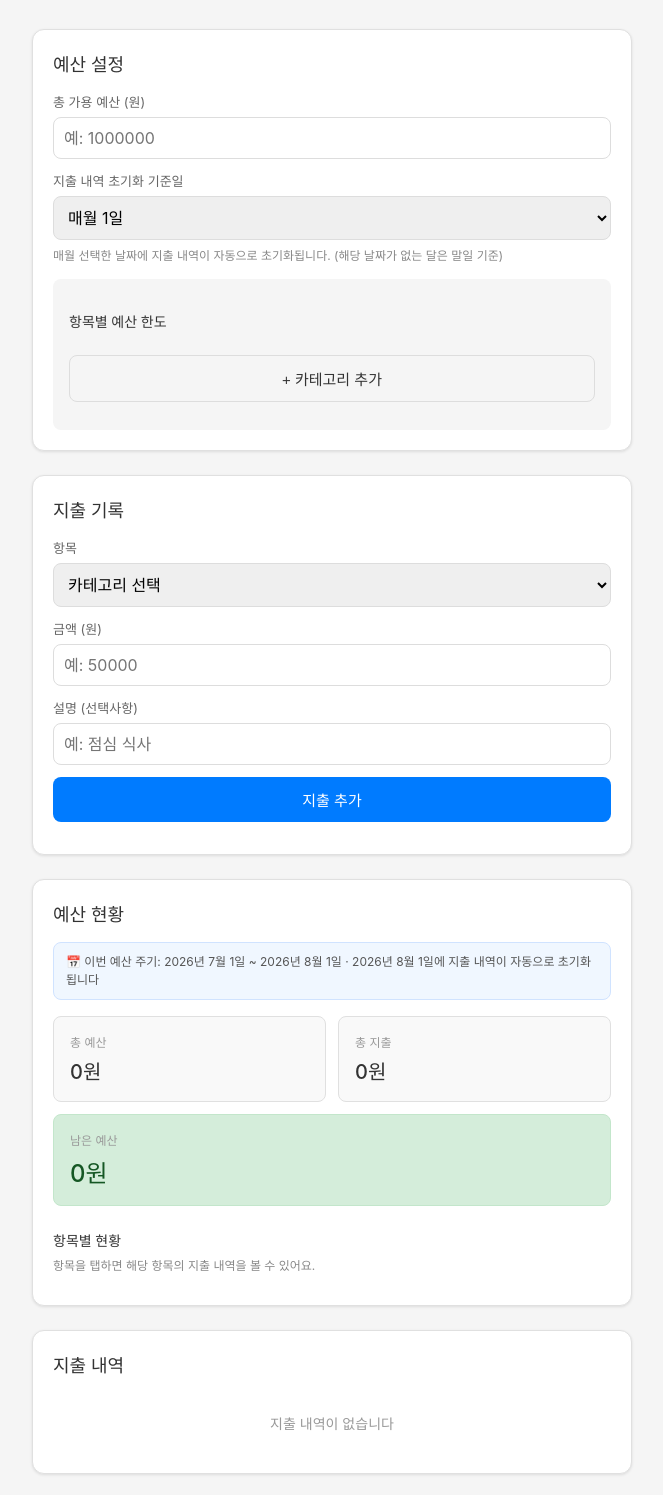
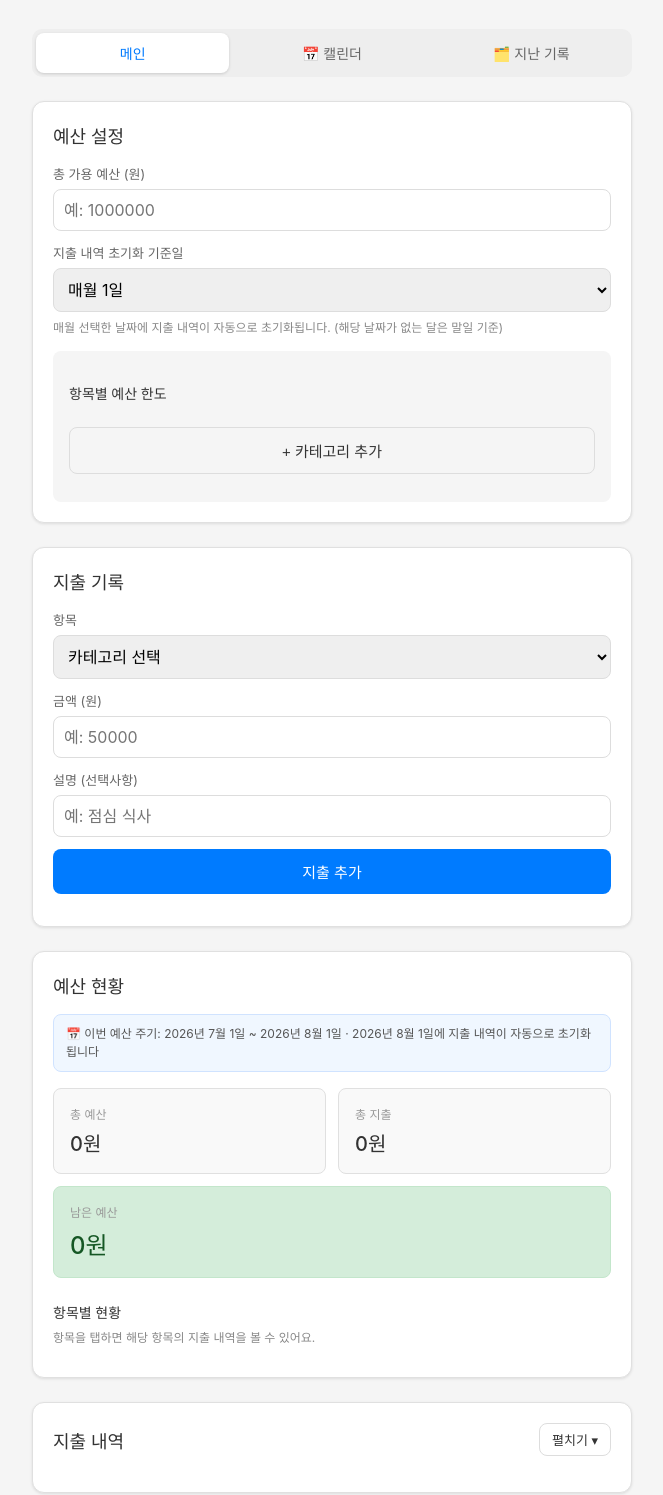
Before and after one commit to 0906ehddus1104/Budget-tracker, a plain HTML site: page index.html in a window 1280 px wide. Shown: the part 75-1570 px from the top of the page, without its empty margins (308-971 px from the left). Drawn offline with Linux system fonts and the light colour scheme.

Commit message:
Update index.html
탭추가

```diff
--- a/index.html
+++ b/index.html
@@ -558,12 +558,95 @@
             line-height: 1.3;
             word-break: break-all;
         }
+
+        /* ===== 탭 네비게이션 ===== */
+        .tab-nav {
+            display: flex;
+            gap: 6px;
+            margin-bottom: 1.5rem;
+            background: #eee;
+            border-radius: 10px;
+            padding: 4px;
+        }
+
+        .tab-nav button {
+            flex: 1;
+            width: auto;
+            margin: 0;
+            padding: 10px 6px;
+            background: transparent;
+            color: #666;
+            border: none;
+            border-radius: 8px;
+            font-size: 14px;
+            font-weight: 500;
+        }
+
+        .tab-nav button:hover {
+            background: rgba(255,255,255,0.6);
+        }
+
+        .tab-nav button.active {
+            background: #fff;
+            color: #007bff;
+            box-shadow: 0 1px 3px rgba(0,0,0,0.15);
+        }
+
+        .tab-content {
+            display: none;
+        }
+
+        .tab-content.active {
+            display: block;
+        }
+
+        /* ===== 지출 내역 토글 ===== */
+        .expense-list-header {
+            display: flex;
+            justify-content: space-between;
+            align-items: center;
+            margin-bottom: 1rem;
+        }
+
+        .expense-list-header h2 {
+            margin-bottom: 0;
+        }
+
+        .toggle-btn {
+            width: auto;
+            margin: 0;
+            padding: 6px 12px;
+            background: transparent;
+            border: 1px solid #ddd;
+            color: #333;
+            font-size: 13px;
+        }
+
+        .toggle-btn:hover {
+            background: #f5f5f5;
+        }
+
+        #expenseListWrapper {
+            display: none;
+        }
+
+        #expenseListWrapper.show {
+            display: block;
+        }
     </style>
 </head>
 <body>
     <div class="container">
         <h1>💰 예산 관리 앱</h1>
 
+        <div class="tab-nav">
+            <button id="tabBtn-main" class="active" onclick="switchTab('main')">메인</button>
+            <button id="tabBtn-calendar" onclick="switchTab('calendar')">📅 캘린더</button>
+            <button id="tabBtn-history" onclick="switchTab('history')">🗂️ 지난 기록</button>
+        </div>
+
+        <!-- 탭 1: 메인 기능 -->
+        <div id="tab-main" class="tab-content active">
             <div class="card">
                 <h2>예산 설정</h2>
                 <label>총 가용 예산 (원)</label>
@@ -622,10 +705,18 @@
             </div>
 
             <div class="card">
+                <div class="expense-list-header">
                     <h2>지출 내역</h2>
+                    <button class="toggle-btn" id="expenseListToggleBtn" onclick="toggleExpenseList()">펼치기 ▾</button>
+                </div>
+                <div id="expenseListWrapper">
                     <div id="expenseList"></div>
                 </div>
+            </div>
+        </div>
 
+        <!-- 탭 2: 캘린더 -->
+        <div id="tab-calendar" class="tab-content">
             <div class="card">
                 <h2>📅 캘린더</h2>
                 <p style="font-size: 12px; color: #888; margin: -6px 0 12px 0;">날짜를 탭하면 해당 날짜의 지출 내역을 볼 수 있어요.</p>
@@ -636,11 +727,15 @@
                 </div>
                 <div class="calendar-grid" id="calendarGrid"></div>
             </div>
+        </div>
 
+        <!-- 탭 3: 지난 기록 -->
+        <div id="tab-history" class="tab-content">
             <div class="card">
                 <h2>🗂️ 지난 기록</h2>
                 <p style="font-size: 12px; color: #888; margin: -6px 0 12px 0;">지출 내역이 초기화될 때마다 이전 기간의 기록이 자동으로 저장돼요. 탭하면 상세 내역을 볼 수 있어요.</p>
                 <div id="historyList"></div>
+            </div>
         </div>
     </div>
 
@@ -695,6 +790,30 @@
         // 캘린더에서 현재 보고 있는 월(연/월)
         let calendarViewYear = new Date().getFullYear();
         let calendarViewMonth = new Date().getMonth(); // 0-indexed
+
+        // 지출 내역 토글 펼침 여부 (기본: 접힘)
+        let expenseListVisible = false;
+
+        // ===== 탭 전환 =====
+        function switchTab(tabName) {
+            ['main', 'calendar', 'history'].forEach(name => {
+                document.getElementById(`tab-${name}`).classList.toggle('active', name === tabName);
+                document.getElementById(`tabBtn-${name}`).classList.toggle('active', name === tabName);
+            });
+        }
+
+        // ===== 지출 내역 토글 =====
+        function toggleExpenseList() {
+            expenseListVisible = !expenseListVisible;
+            renderExpenseListToggle();
+        }
+
+        function renderExpenseListToggle() {
+            const wrapper = document.getElementById('expenseListWrapper');
+            const btn = document.getElementById('expenseListToggleBtn');
+            wrapper.classList.toggle('show', expenseListVisible);
+            btn.textContent = expenseListVisible ? '접기 ▴' : '펼치기 ▾';
+        }
 
         function initializeFromLocalStorage() {
             const saved = localStorage.getItem('budgetData');
@@ -1287,6 +1406,7 @@
             renderPeriodInfo();
             renderCalendar();
             renderHistoryList();
+            renderExpenseListToggle();
 
             document.getElementById('totalBudget').value = budgetData.totalBudget || '';
             document.getElementById('totalBudgetDisplay').textContent =
```
Lines whose indentation alone changed are shown as unchanged.
